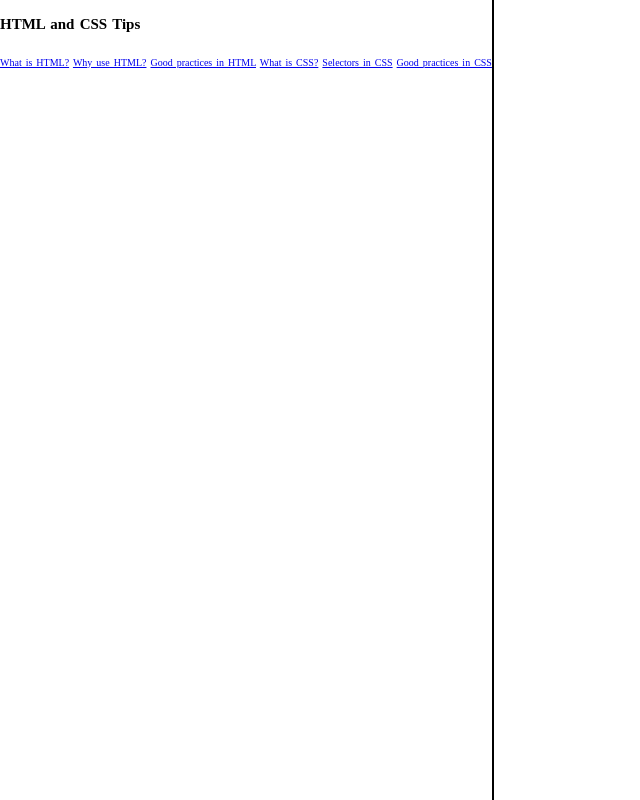
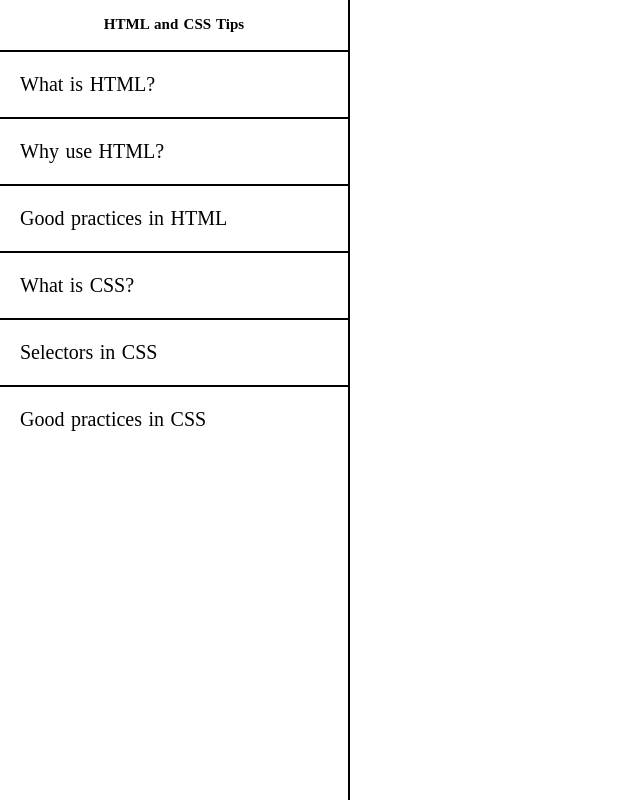
Before and after one commit to Joeseff6/HTML-CSS-Tips, a website: page public/index.html in a window 1280 px wide. Shown: the whole page, without its empty margins (0-640 px from the left). Drawn offline with Linux system fonts and the light colour scheme.

Commit message:
Styled nav content

```diff
--- a/public/styles.css
+++ b/public/styles.css
@@ -55,6 +55,36 @@ nav {
   background-color: white;
 }
 
+.link-container {
+  overflow: hidden;
+}
+
+.link-container > * {
+  padding: 2rem;
+  display: block;
+  font-size: var(--normal-fs);
+  text-decoration: none;
+  color: black;
+}
+
+nav > header,
+.link-container > :not(:last-child) {
+  border-bottom: black solid 2px;
+}
+
+nav > header {
+  text-align: center;
+}
+
+nav a:visited {
+  color: black;
+}
+
+nav a:hover {
+  background-color: hsl(206, 56%, 58%);
+  color: white;
+}
+
 /* ----------- */
 /* Main Styling */
 
```
